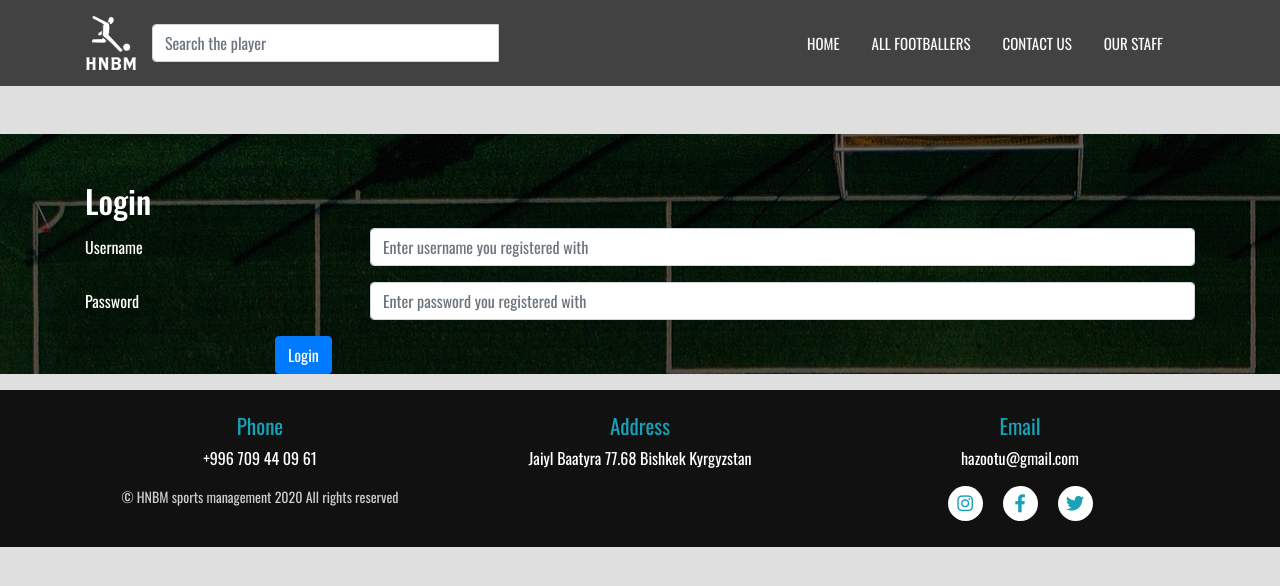
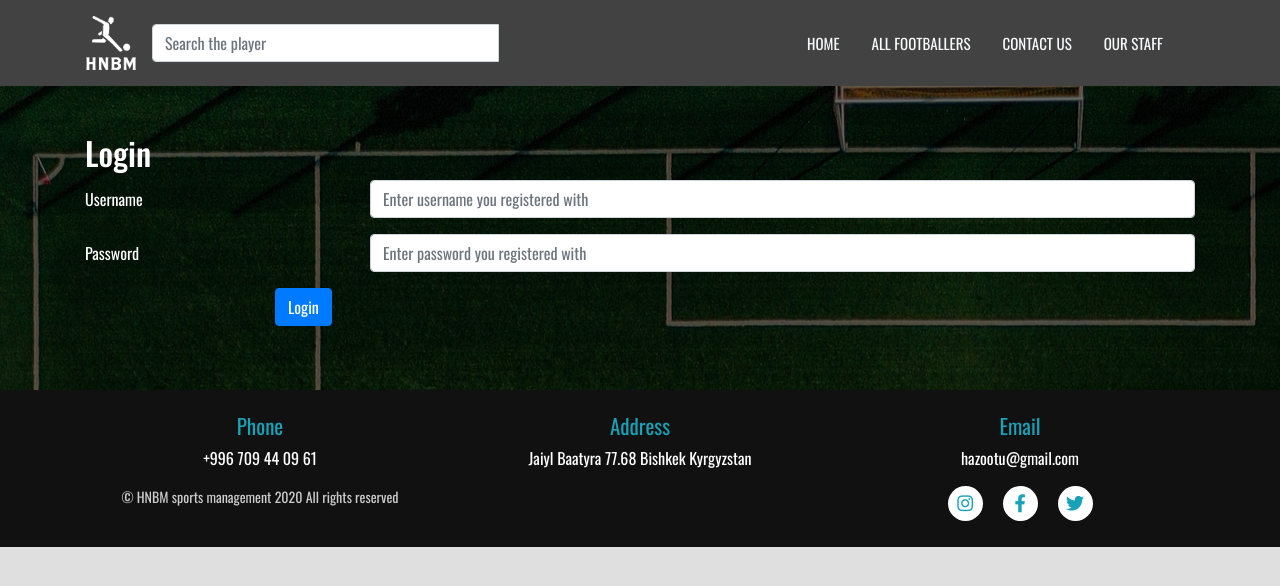
Before and after one commit to beksssK/footballtemporary, a React (Create React App) app: page /login in a window 1280 px wide. Shown: the top 586 px of the page. Built offline with nearby package versions, Linux system fonts and the light colour scheme.

Commit message:
Changed the login page layout

```diff
--- a/src/containers/Login/Login.js
+++ b/src/containers/Login/Login.js
@@ -21,7 +21,7 @@ class Login extends Component {
     };
     render() {
         return (
-            <Container className='mt-5 pt-5'>
+            <Container className='py-5'>
                 <h2>Login</h2>
                 {this.props.error && (
                     <Alert color='danger'>{this.props.error.message}</Alert>
```
